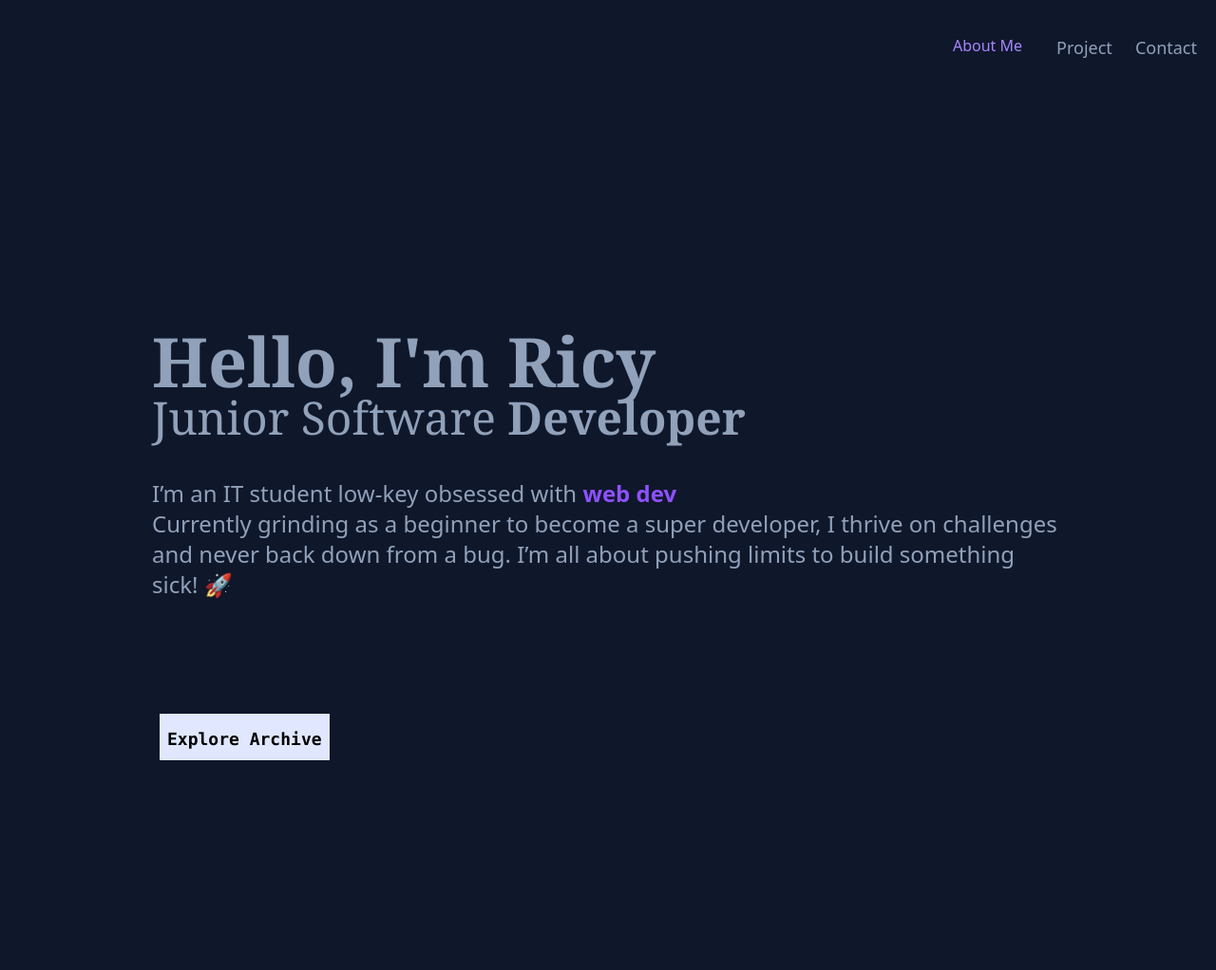
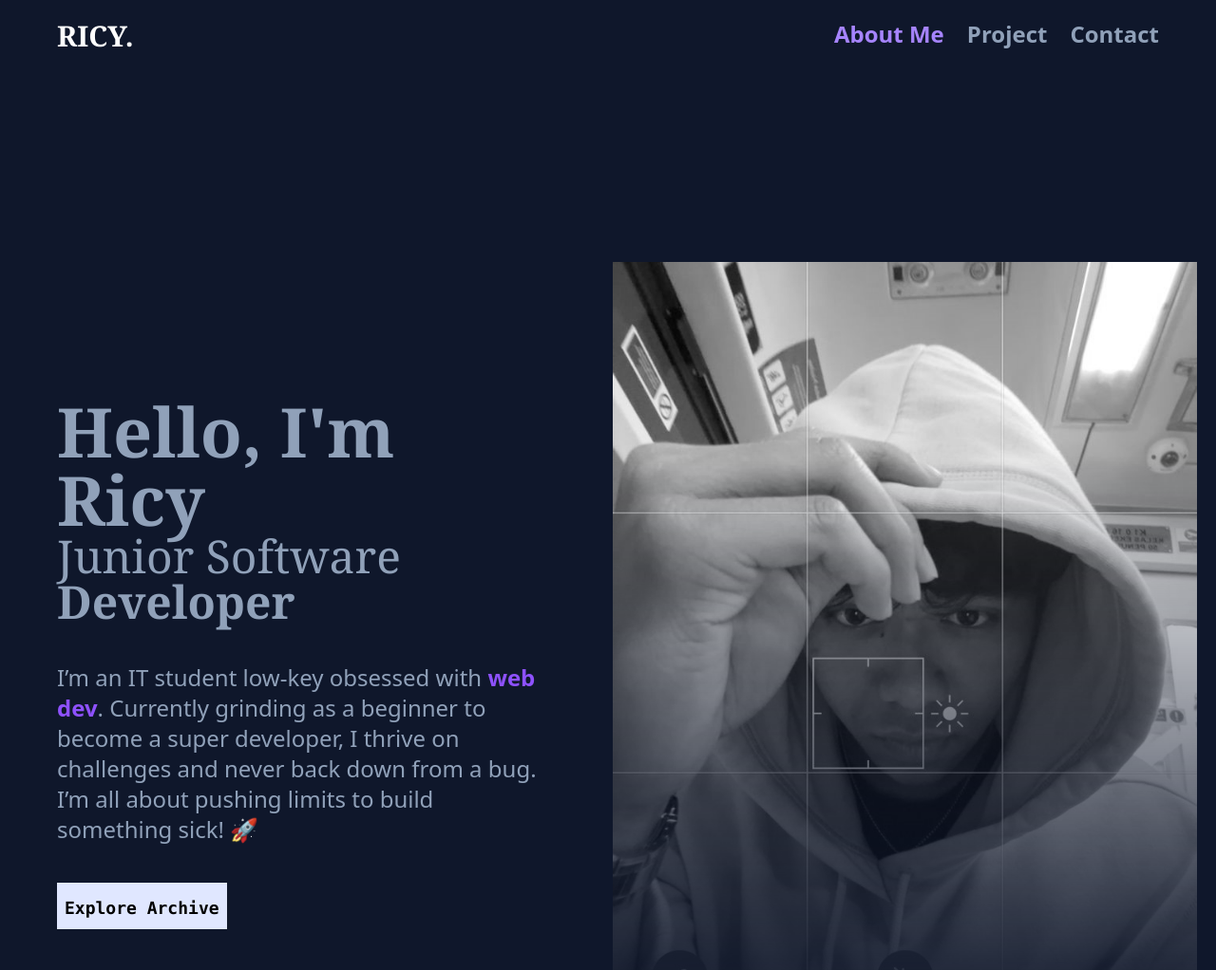
Before and after one commit to ricyrfnputra/portfolio, a website built with Vite: page index.html in a window 1280 px wide. Shown: the top 1022 px of the page at 95% size. Built offline with nearby package versions, Linux system fonts and the light colour scheme.

Commit message:
add shadow navbar logo and fix imgage hero

```diff
--- a/index.html
+++ b/index.html
@@ -4,39 +4,51 @@
   <meta charset="UTF-8">
   <meta name="viewport" content="width=device-width, initial-scale=1.0">
   <link rel="icon" type="image/svg+xml" href="src/img/favicon-icon.png" />
-  <title>Ricy Portfolio</title>
+  <title>Ricy Rifani Putra</title>
   <link rel="stylesheet" href="src/style.css">
   <script src="https://cdn.jsdelivr.net/npm/@tailwindcss/browser@4"></script>
 </head>
 <body class="bg-slate-900 text-slate-400 antialiased selection:bg-violet-300 selection:text-teal-900">
-  <nav class="flex bg-slate-900 p-5 justify-end">
-      <ul class="flex gap-6 font-medium mt-4">
-        <li><a href="#" class="bg-transparent p-3 hover:bg-white rounded-2xl text-violet-400 transition duration-600 ">About Me</a></li>
-        <li><a href="#project" class="hover:text-violet-400 text-lg">Project</a></li>
-        <li><a href="#contact" class="hover:text-violet-400 text-lg">Contact</a></li>
-        <!-- <li><a href="#" class="hover:text-white text-lg">Home</a></li> -->
-      </ul>
+  <nav class="flex bg-slate-900 p-5 sticky top-0 left-0 w-full z-40 shadow-md text-2xl items-center">
+    <ul class="flex gap-6 font-extrabold w-full px-10">
+       <!-- Logo -->
+      <li class="text-3xl font-serif text-white mr-auto cursor-pointer"><a href="#">RICY.</a></li>
+      <li><a href="#" class="text-violet-400 hover:text-slate-400">About Me</a></li>
+      <li><a href="#Project" class="hover:text-violet-400">Project</a></li>
+      <li><a href="#contact" class="hover:text-violet-400">Contact</a></li>
+    </ul>
   </nav>
 
   <!-- About Me -->
-  <section class="flex w-full mt-25" id="Project">
-    <div class="p-10 m-30 text-2xl">
-      <h1 class="text-7xl font-serif font-bold">Hello, I'm <span class="md:hover:text-violet-500 transition duration-500">Ricy</span></h1>
-      <h2 class="text-5xl font-serif">Junior Software <span class="font-bold md:hover:text-violet-500 transition duration-600">Developer</span></h2>
-        <p class="md:mt-10 text-2xl">I’m an IT student low-key obsessed with <span class="font-bold text-violet-500 "> web dev</span><div class="br"></div> Currently grinding as a beginner to become a super developer, I thrive on challenges and never back down from a bug. I’m all about pushing limits to build something sick! 🚀
-        </p>
-        <!-- Button Explore Project -->
-        <div id="button" class="mt-30 bg-indigo-100 inline-block text-black font-bold md:hover:bg-violet-400 transition duration-400 p-2 m-2 cursor-pointer">
-          <button id="button" type="button" class="cursor-pointer font-semibold font-mono md:text-lg"><a href="src/pdf/Personal CV.pdf" target="_blank">Explore Archive</a></button>
-        </div>
+  <section class="flex pt-10 flex-col md:flex-row w-full mt-15 items-center" id="#">
+  <div class=" md:p-5 md:m-10 text-2xl w-full md:w-1/2">
+    <h1 class="text-7xl md:text-7xl font-serif font-bold">
+      Hello, I'm <span class="md:hover:text-violet-500 transition duration-500">Ricy</span>
+    </h1>
+    <h2 class="text-3xl md:text-5xl font-serif">
+      Junior Software <span class="font-bold md:hover:text-violet-500 transition duration-600">Developer</span>
+    </h2>
+
+    <p class="mt-5 md:mt-10 text-lg md:text-2xl">
+      I’m an IT student low-key obsessed with <span class="font-bold text-violet-500">web dev</span>.
+      Currently grinding as a beginner to become a super developer, I thrive on challenges and never back down from a bug.
+      I’m all about pushing limits to build something sick! 🚀
+    </p>
+
+    <div class="mt-10 bg-indigo-100 inline-block text-black font-bold md:hover:bg-violet-400 active:hover:bg-violet-400 transition duration-400 p-2 cursor-pointer">
+      <button type="button" class="cursor-pointer font-semibold font-mono md:text-lg">
+        <a href="src/pdf/Personal CV.pdf" target="_blank">Explore Archive</a>
+      </button>
     </div>
-  </section>
-  <!-- Image -->
-  <section class="flex w-full">
-    <div class="m-30">
-      <img src="src/img/jelelamakasep.jpeg" alt="image" class="p-5 m-10 md:m-10 w-180 object-cover cursor-pointer transition-all duration-300 hover:scale-105 hover:grayscale-0 grayscale">
-    </div>
-  </section>
+  </div>
+
+  <div class="flex justify-center mt-20 mb-30 mask-b-from-56">
+    <img src="src/img/jelelamakasep.jpeg" alt="image"
+         class="p-5 w-full max-w-md md:max-w-none object-cover cursor-pointer transition-all duration-300 hover:scale-105 hover:grayscale-0 grayscale">
+  </div>
+
+</section>
+
 
   <!-- Project -->
   <section id="project" class="py-32 px-6 lg:px-12 bg-zinc-50">
@@ -64,7 +76,9 @@
   </section>
 
   <!-- Contact Section -->
-
+  <section class="w-full flex ">
+    <div></div>
+  </section>
 
   <script type="module" src="/src/main.js"></script>
 </body>
--- a/src/main.js
+++ b/src/main.js
@@ -1 +1,15 @@
 import './style.css'
+
+
+const nav = document.querySelector('nav');
+  window.addEventListener('scroll', () => {
+    if (window.scrollY > 50) {
+      // Saat di-scroll kebawah: tambah shadow dan border violet
+      nav.classList.add('shadow-[0_10px_20px_-5px_rgba(139,92,246,0.4)]', 'border-b', 'border-violet-500/50');
+      nav.classList.remove('shadow-none');
+    } else {
+      // Saat kembali ke paling atas: hapus shadow
+      nav.classList.remove('shadow-[0_10px_20px_-5px_rgba(139,92,246,0.4)]', 'border-b', 'border-violet-500/50');
+      nav.classList.add('shadow-none');
+    }
+});
```
